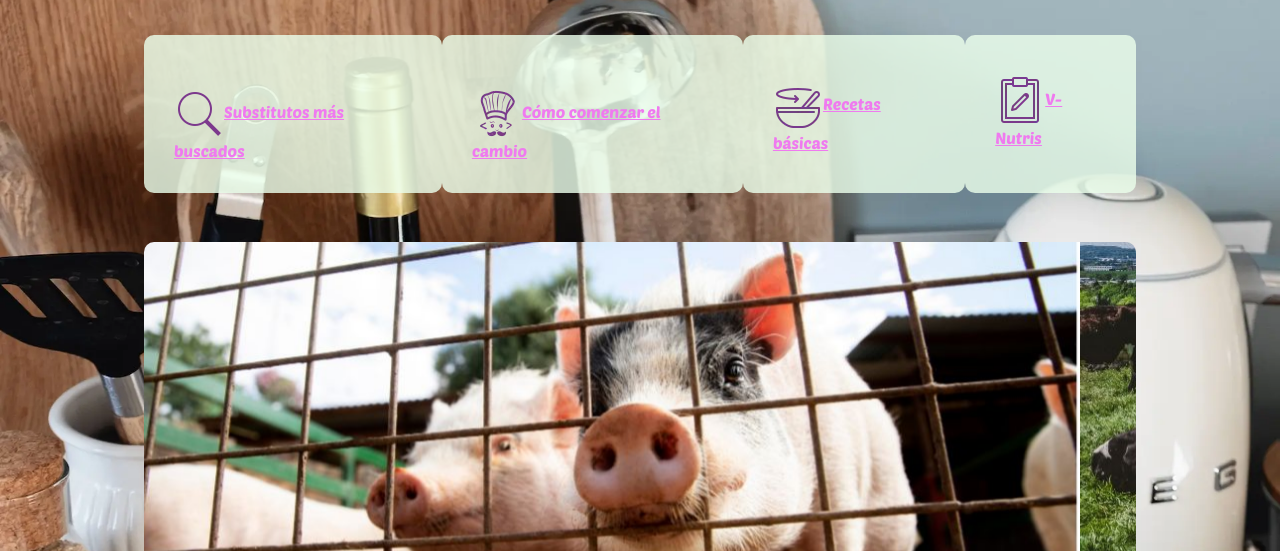
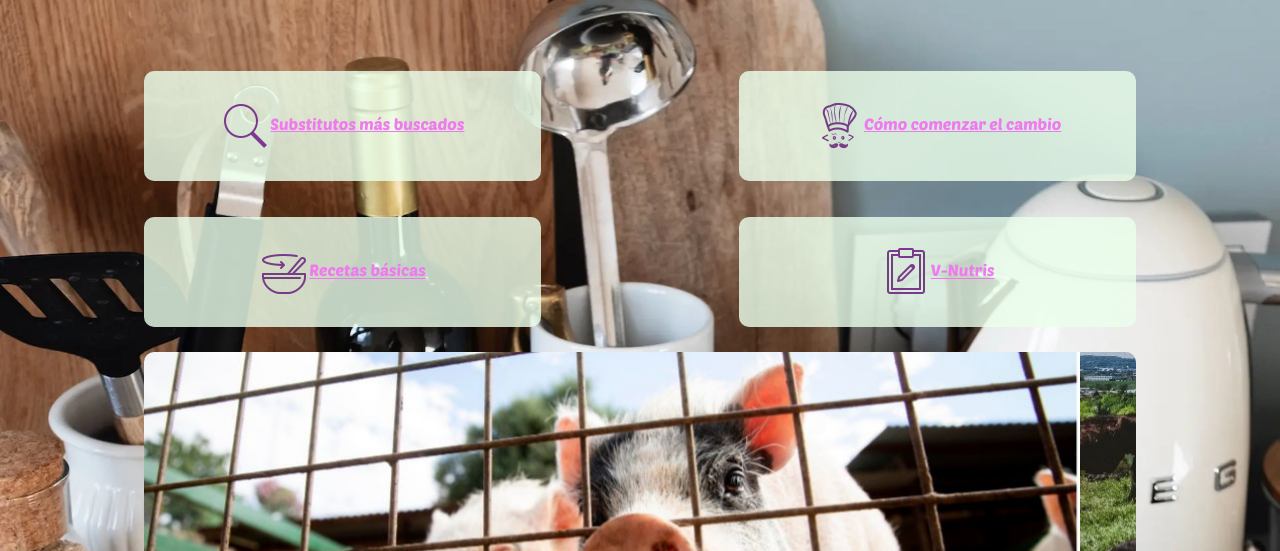
Before and after one commit to STEFA2023/Proyecto_final_STEFANIE_RODRIGUEZORIGINAL_Stefanie_Rodriguez, a website: page index.html in a window 1280 px wide. Shown: the part 249-800 px from the top of the page. Drawn offline with nearby package versions, Linux system fonts and the light colour scheme; a web font is replaced by a local one.

Commit message:
modificando estilos del inicio

```diff
--- a/scss/_media-queries.scss
+++ b/scss/_media-queries.scss
@@ -13,17 +13,17 @@
         font-size: small;
     }
     .grilla_box{
-        display: flex;
-        flex-direction: row;
+        display: grid;
+        grid-template-columns: repeat(2, 40%);
         justify-content: space-between;
+        align-content: space-evenly;
+        row-gap: 10%;
         margin-left: 10%;
         margin-right: 10%;
+        margin-top: 5%;
     }
     .lista_subst{
         margin-top: 15%;
-    }
-    .v_blog{
-        margin-top: 10%;
     }
     #carouselExampleSlidesOnly{
         margin-left: 10%;
--- a/scss/layout/_main-v-activismo.scss
+++ b/scss/layout/_main-v-activismo.scss
@@ -23,6 +23,7 @@
         justify-content: center;
         background-position: center;
         padding: 20px;
+        margin: 0%;
         h3{
             color: $color_letras;
             text-align: center;
@@ -39,8 +40,8 @@
 .paginas_amigas{
     background-color: $color_fondos;
     border-radius: 10px;
-    margin-top: 2%;
     padding: 5%;
+    margin: 2% 0%;
     .box_con_links{
     display:grid;
     grid-template-columns: repeat(3, 100px);
```
Also changed, not shown: css/style.css, 1 other file.
